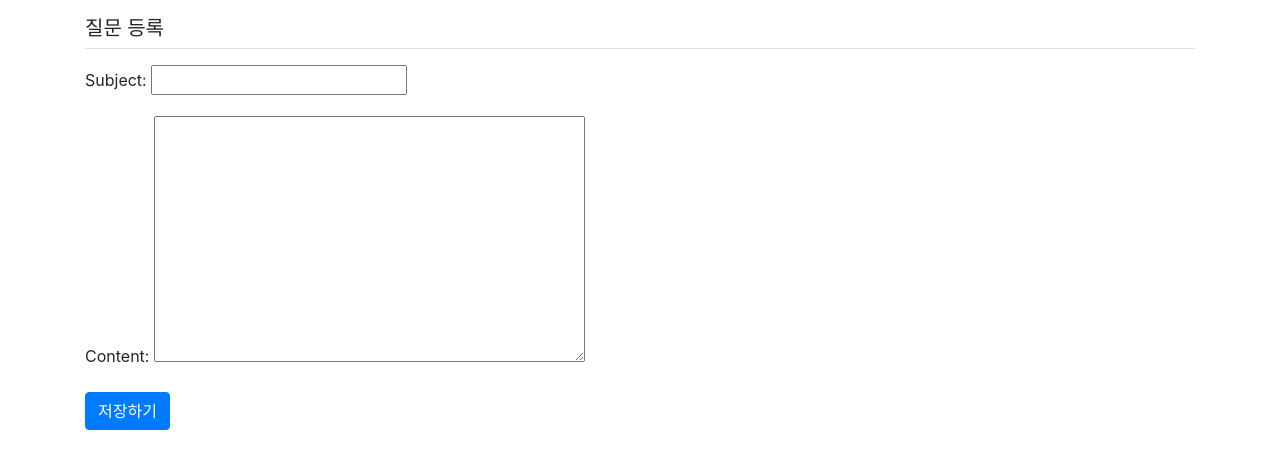
After one commit to tmdtmdqorekf/Web-Server-Computing, a Django app: page /pybo/question/create/ in a window 1280 px wide. The commit adds this page. Shown: the top 469 px of the page. Run offline with Django 5.2, Linux system fonts and the light colour scheme; some libraries are stand-ins or nearby versions.

Commit message:
feat: 질문 등록 기능 with QuestionForm

```diff
--- /dev/null
+++ b/mysite3/pybo/forms.py
@@ -0,0 +1,7 @@
+from django import forms
+from pybo.models import Question
+
+class QuestionForm(forms.ModelForm): # forms.ModelForm을 상속받음
+    class Meta: # Meta 클래스를 반드시 가져야함
+        model = Question
+        fields = ['subject', 'content']
--- a/mysite3/pybo/urls.py
+++ b/mysite3/pybo/urls.py
@@ -7,4 +7,5 @@ urlpatterns = [
     path('', views.index, name='index'),
     path('<int:question_id>/', views.detail, name='detail'),
     path('answer/create/<int:question_id>/', views.answer_create, name='answer_create'),
+    path('question/create/', views.question_create, name='question_create'),
 ]
--- a/mysite3/pybo/views.py
+++ b/mysite3/pybo/views.py
@@ -1,6 +1,7 @@
 from django.utils import timezone
 from django.shortcuts import get_object_or_404, redirect, render
 from .models import Question
+from .forms import QuestionForm
 
 # Create your views here.
 def index(request):
@@ -20,3 +21,17 @@ def answer_create(request, question_id):
     question.answer_set.create(content=request.POST.get('content'), created_date=timezone.now())
 
     return redirect('pybo:detail', question_id=question.id)
+
+def question_create(request):
+    if request.method == 'POST':
+        form = QuestionForm(request.POST)
+        if form.is_valid():
+            question = form.save(commit=False)
+            question.created_date = timezone.now()
+            question.save()
+            return redirect('pybo:index')
+    else:
+        form = QuestionForm()
+
+    context = {'form': form}
+    return render(request, 'pybo/question_form.html', context)
--- /dev/null
+++ b/mysite3/templates/pybo/question_form.html
@@ -0,0 +1,11 @@
+{% extends 'base.html' %}
+{% block content %}
+<div class="container">
+    <h5 class="my-3 border-bottom pb-2">질문 등록</h5>
+    <form method="post" class="post-form my-3">
+        {% csrf_token %}
+        {{ form.as_p }}
+        <button type="submit" class="btn btn-primary">저장하기</button>
+    </form>
+</div>
+{% endblock %}
--- a/mysite3/templates/pybo/question_list.html
+++ b/mysite3/templates/pybo/question_list.html
@@ -29,5 +29,8 @@
             {% endif %}
         </tbody>
     </table>
+    <a href="{% url 'pybo:question_create' %}" class="bin bin-primary">
+        질문 등록하기
+    </a>
 </div>
 {% endblock %}
```
